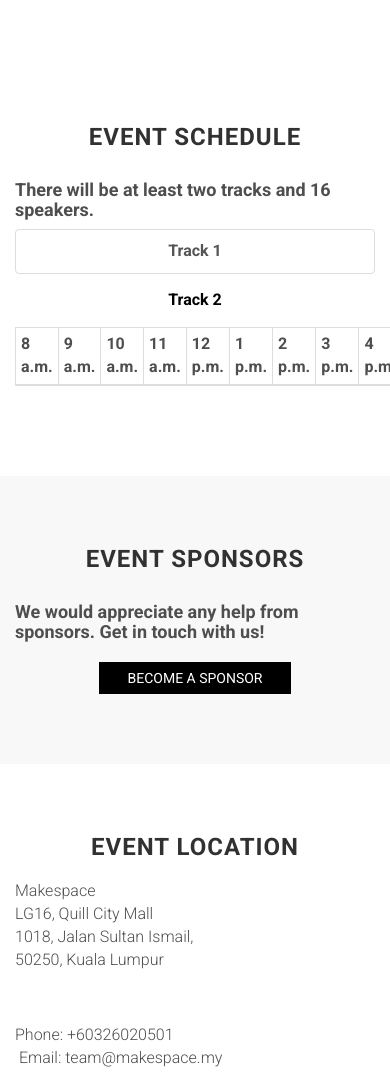
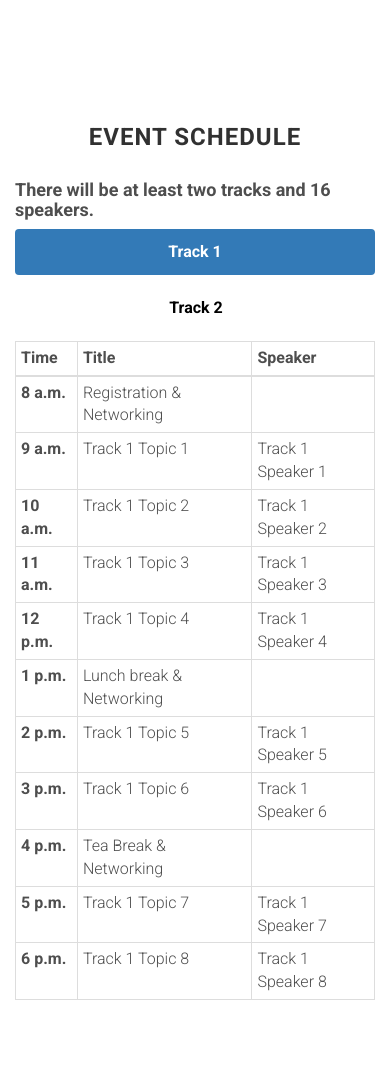
Before and after one commit to Geekcampmy/eventsite, a website: page index.html in a window 390 px wide. Shown: the part 2860-3933 px from the top of the page. Drawn offline with Linux system fonts and the light colour scheme; files whose address does not match are found by name.

Commit message:
Insert schedule section... enable Angular JS hooks.
The schedule is based on Angular JS data loading. Refer the file
schedule.js in the js folder for the data. SM, we're only using this
small bit of it. If there is a better way, do suggest.

```diff
--- a/index.html
+++ b/index.html
@@ -1,14 +1,16 @@
 <!DOCTYPE html>
-<html lang="en">
+<html lang="en" ng-app="geekcampmy2016">
     <head>
         <meta charset="utf-8">
         <meta http-equiv="X-UA-Compatible" content="IE=edge">
         <meta name="viewport" content="width=device-width, initial-scale=1">
         <title>Geekcamp.MY 2016</title>
+        <script src="bower_components/angular/angular.min.js"></script>
         <!-- css -->
         <link rel="stylesheet" href="bower_components/bootstrap/dist/css/bootstrap.min.css">
         <link rel="stylesheet" href="bower_components/ionicons/css/ionicons.min.css">
         <link rel="stylesheet" href="assets/css/main.css">
+        <script src="assets/js/schedule.js"></script> <!--This loads the schedule populator through Angular JS! -->
     </head>
     <body data-spy="scroll" data-target="#site-nav" class="">
         <nav id="site-nav" class="navbar navbar-fixed-top navbar-custom">
@@ -289,7 +291,7 @@
             </div>
         </section>
         <section id="schedule" class="section schedule">
-            <div class="container">
+            <div class="container" ng-controller="ScheduleController as scheduler">
                 <div class="row">
                     <div class="col-md-12">
                         <h3 class="section-title">Event Schedule</h3>
@@ -302,34 +304,30 @@
                 </div>
                 <div class="row">
                     <div class="col-md-12 col-sm-12">
-                        <ul class="nav nav-tabs nav-justified">
-                            <li role="presentation" class="active"><a href="#track1" aria-controls="track1" role="tab" data-toggle="tab">Track 1</a></li>
-                            <li role="presentation"><a href="#track2" aria-controls="track2" role="tab" data-toggle="tab">Track 2</a></li>
+                        <ul class="nav nav-pills nav-justified">
+                            <li role="presentation" class="active"><a href="#" aria-controls="track1" role="tab" data-toggle="tab" ng-click="scheduler.track1()">Track 1</a></li>
+                            <li role="presentation"><a href="#" aria-controls="track2" role="tab" data-toggle="tab" ng-click="scheduler.track2()">Track 2</a></li>
                         </ul>
-                        <div class="tab-content">
-                            <div role="tabpanel" class="tab-pane fade in active" id="track1">
+                    </div>
+                </div>
+                <div class="row">
+                    <div class="col-md-12 col-sm-12">
                         <table class="table table-bordered table-hover table-condensed">
                             <thead>
                                 <tr>
-                                            <th>8 a.m.</th><th>9 a.m.</th><th>10 a.m.</th><th>11 a.m.</th><th>12 p.m.</th><th>1 p.m.</th><th>2 p.m.</th><th>3 p.m.</th><th>4 p.m.</th><th>5 p.m.</th><th>6 p.m.</th>
+                                    <th>Time</th>
+                                    <th>Title</th>
+                                    <th>Speaker</th>
                                 </tr>
                             </thead>
                             <tbody>
+                                <tr ng-repeat="slots in scheduler.slots">
+                                    <th>{{slots.timeslot}}</th>
+                                    <td>{{slots.title}}</td>
+                                    <td>{{slots.speaker}}</td>
+                                </tr>
                             </tbody>
                         </table>
-                            </div>
-                            <div role="tabpanel" class="tab-pane fade" id="track2">
-                                <table class="table table-bordered table-hover table-condensed">
-                                    <thead>
-                                        <tr>
-                                            <th>8 a.m.</th><th>9 a.m.</th><th>10 a.m.</th><th>11 a.m.</th><th>12 p.m.</th><th>1 p.m.</th><th>2 p.m.</th><th>3 p.m.</th><th>4 p.m.</th><th>5 p.m.</th><th>6 p.m.</th>
-                                        </tr>
-                                    </thead>
-                                    <tbody>
-                                    </tbody>
-                                </table>
-                            </div>
-                        </div>
                     </div>
                 </div>
                 <div class="row hidden">
@@ -549,7 +547,7 @@
         <!-- script -->
         <script src="bower_components/jquery/dist/jquery.min.js"></script>
         <script src="bower_components/bootstrap/dist/js/bootstrap.min.js"></script>
-        <script src="bower_components/smooth-scroll/dist/js/smooth-scroll.min.js"></script>
+        <script src="bower_components/smooth-scroll/smooth-scroll.min.js"></script>
         <script src="assets/js/main.js"></script>
     </body>
 </html>
```
Lines whose indentation alone changed are shown as unchanged.
